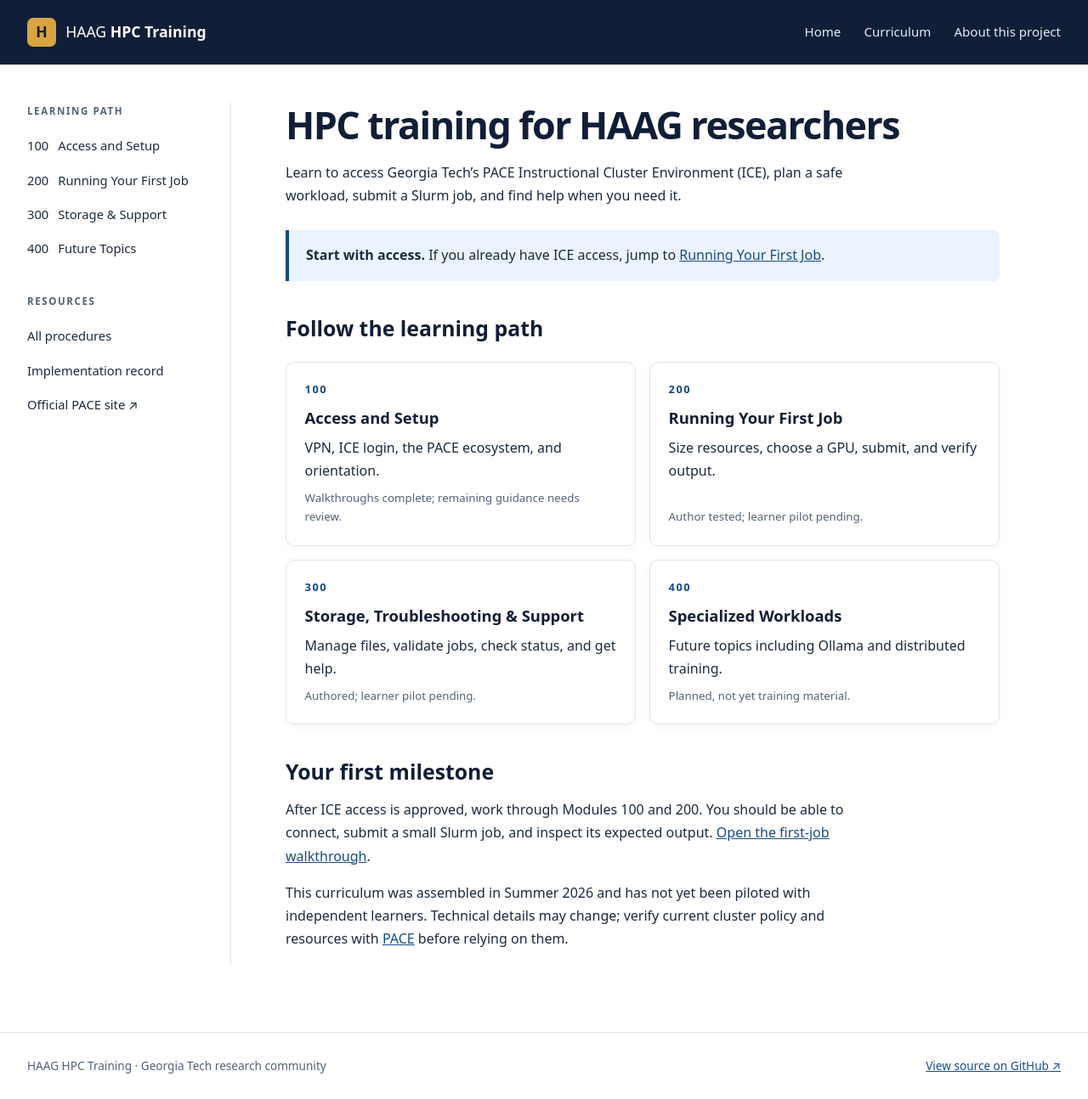
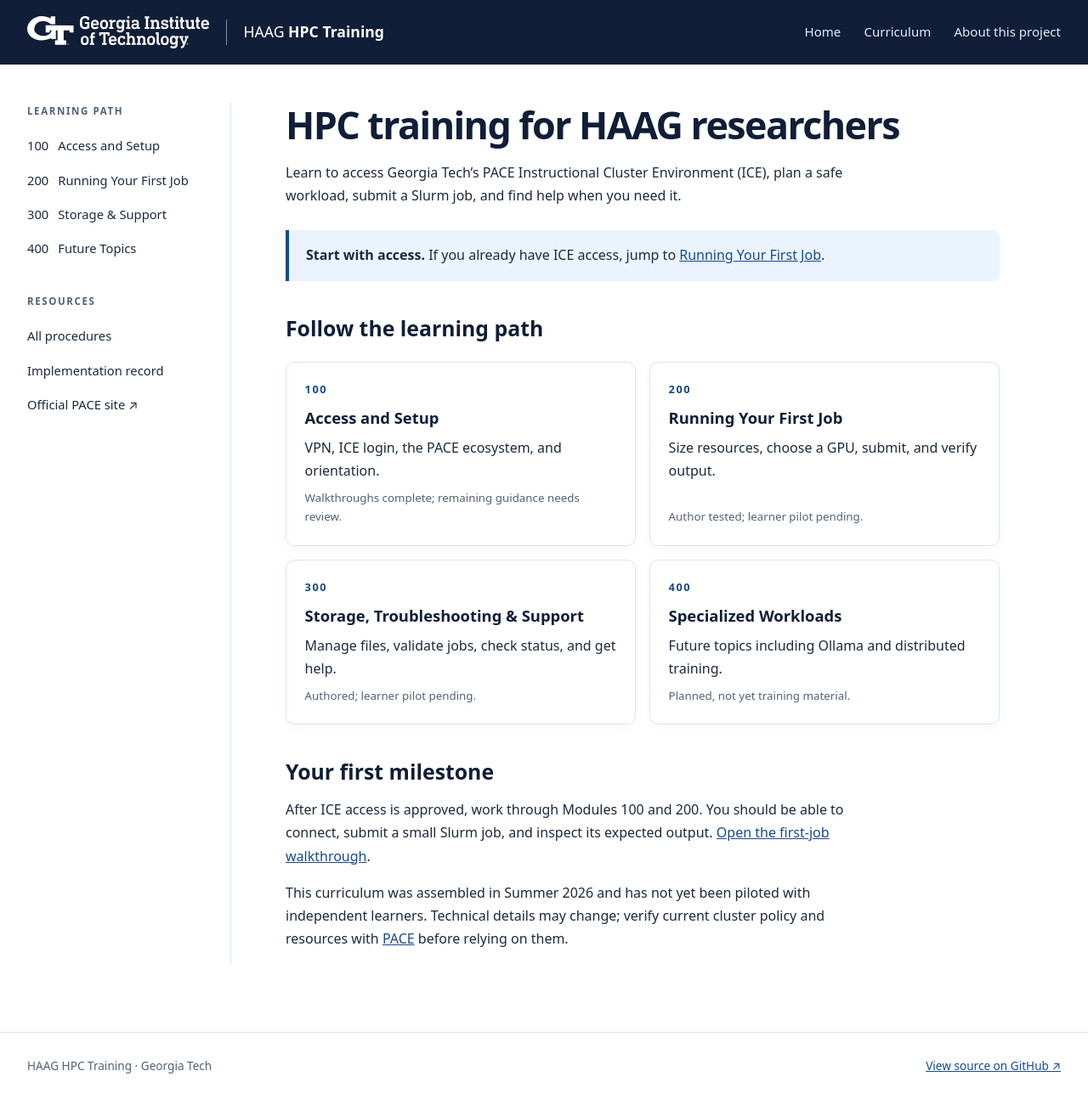
Before and after one commit to Human-Augment-Analytics/HPC-Training, a Jekyll site: the page built from index.md, in a window 1280 px wide. Shown: the whole page at 85% size. Built offline with Jekyll 4.4.1, drawn with Linux system fonts in a browser that asks for light colours.

Commit message:
Update Georgia Tech branding

```diff
--- a/_layouts/default.html
+++ b/_layouts/default.html
@@ -12,8 +12,8 @@
   <header class="site-header">
     <div class="header-inner">
       <a class="brand" href="{{ '/' | relative_url }}">
-        <span class="brand-mark">H</span>
-        <span>HAAG <strong>HPC Training</strong></span>
+        <img class="gt-logo" src="{{ '/assets/img/georgia-tech-logo.svg' | relative_url }}" alt="Georgia Tech">
+        <span class="brand-title">HAAG <strong>HPC Training</strong></span>
       </a>
       <nav class="top-nav" aria-label="Main navigation">
         <a href="{{ '/' | relative_url }}">Home</a>
@@ -39,7 +39,7 @@
     </main>
   </div>
   <footer class="site-footer">
-    <span>HAAG HPC Training · Georgia Tech research community</span>
+    <span>HAAG HPC Training · Georgia Tech</span>
     <a href="https://github.com/Human-Augment-Analytics/HPC-Training">View source on GitHub ↗</a>
   </footer>
 </body>
--- a/assets/css/site.css
+++ b/assets/css/site.css
@@ -63,21 +63,22 @@
 .brand {
   display: flex;
   align-items: center;
-  gap: .7rem;
+  gap: 1.25rem;
   color: #fff;
   text-decoration: none;
   font-size: 1.1rem;
 }
 
-.brand-mark {
-  display: inline-grid;
-  place-items: center;
-  width: 34px;
-  height: 34px;
-  background: var(--gold);
-  border-radius: 7px;
-  color: var(--navy);
-  font-weight: 800;
+.gt-logo {
+  display: block;
+  width: auto;
+  height: 38px;
+  flex-shrink: 0;
+}
+
+.brand-title {
+  border-left: 1px solid #8291a8;
+  padding-left: 1.25rem;
 }
 
 .top-nav {
@@ -325,3 +326,21 @@
   }
 
 }
+
+@media(max-width:560px) {
+  .brand {
+    align-items: flex-start;
+    flex-direction: column;
+    gap: .55rem;
+  }
+
+  .gt-logo {
+    height: 32px;
+  }
+
+  .brand-title {
+    border-left: 0;
+    border-top: 1px solid #8291a8;
+    padding: .55rem 0 0;
+  }
+}
```
Also changed, not shown: assets/img/georgia-tech-logo.svg (added).
